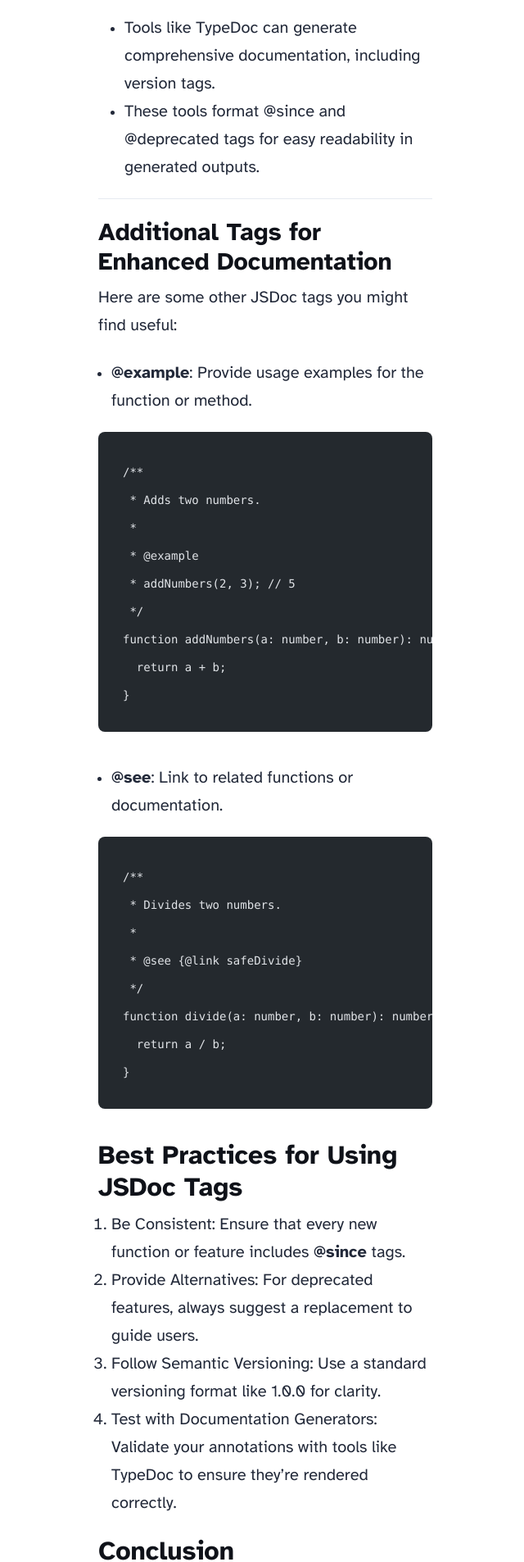
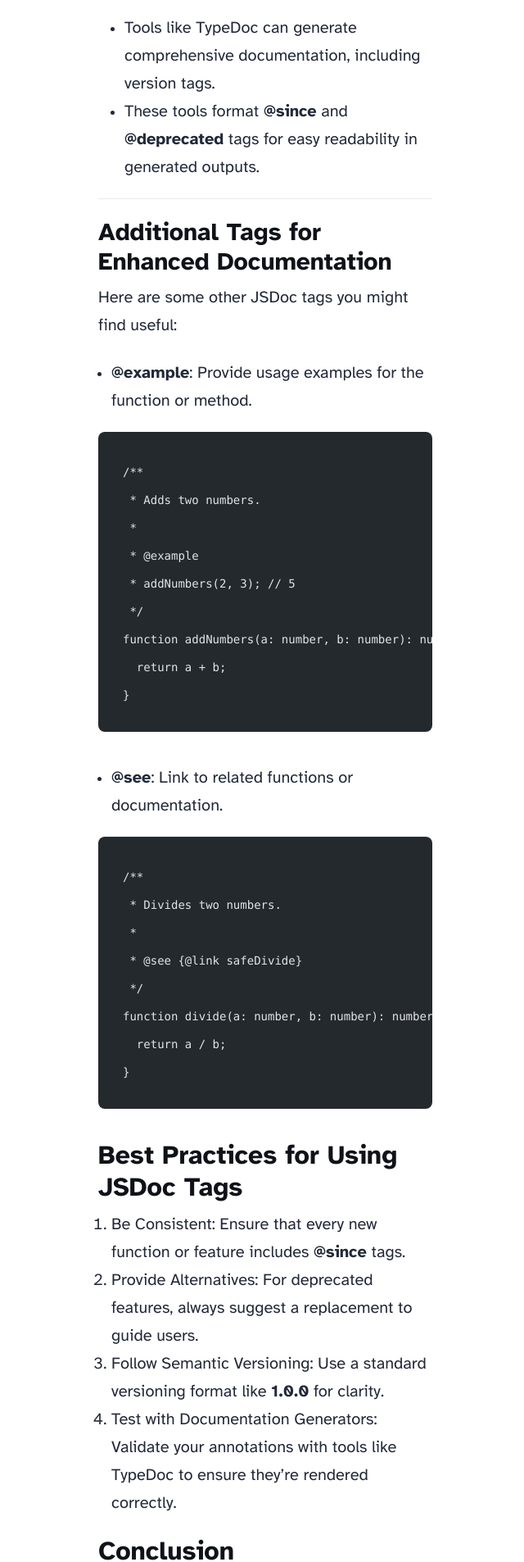
Before and after one commit to besrabasant/besrabasant.github.io, an Astro site: page /blog/annotation-using-doctags-in-typescript in a window 1280 px wide. Shown: the part 5300-7206 px from the top of the page at 82% size, without its empty margins (316-956 px from the left). Built offline with nearby package versions, Linux system fonts and the light colour scheme; Astro itself is replaced by a stand-in of ours; code samples lack their colours.

Commit message:
Update content

```diff
--- a/src/content/blog/annotation-using-doctags-in-typescript.mdx
+++ b/src/content/blog/annotation-using-doctags-in-typescript.mdx
@@ -107,7 +107,7 @@ class Calculator {
 
 2. **Documentation Generators**:
     - Tools like TypeDoc can generate comprehensive documentation, including version tags.
-    - These tools format @since and @deprecated tags for easy readability in generated outputs.
+    - These tools format **@since** and **@deprecated** tags for easy readability in generated outputs.
 
 <hr />
 ### Additional Tags for Enhanced Documentation
@@ -142,7 +142,7 @@ function divide(a: number, b: number): number {
 
 1. Be Consistent: Ensure that every new function or feature includes **@since** tags.
 2. Provide Alternatives: For deprecated features, always suggest a replacement to guide users.
-3. Follow Semantic Versioning: Use a standard versioning format like 1.0.0 for clarity.
+3. Follow Semantic Versioning: Use a standard versioning format like **1.0.0** for clarity.
 4. Test with Documentation Generators: Validate your annotations with tools like TypeDoc to ensure they’re rendered correctly.
 
 ## Conclusion
```
